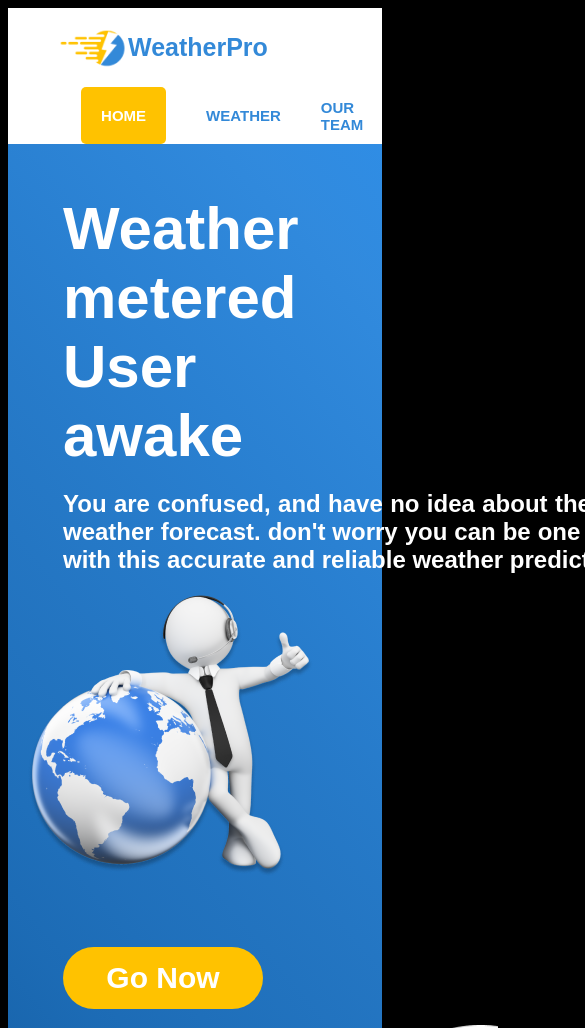
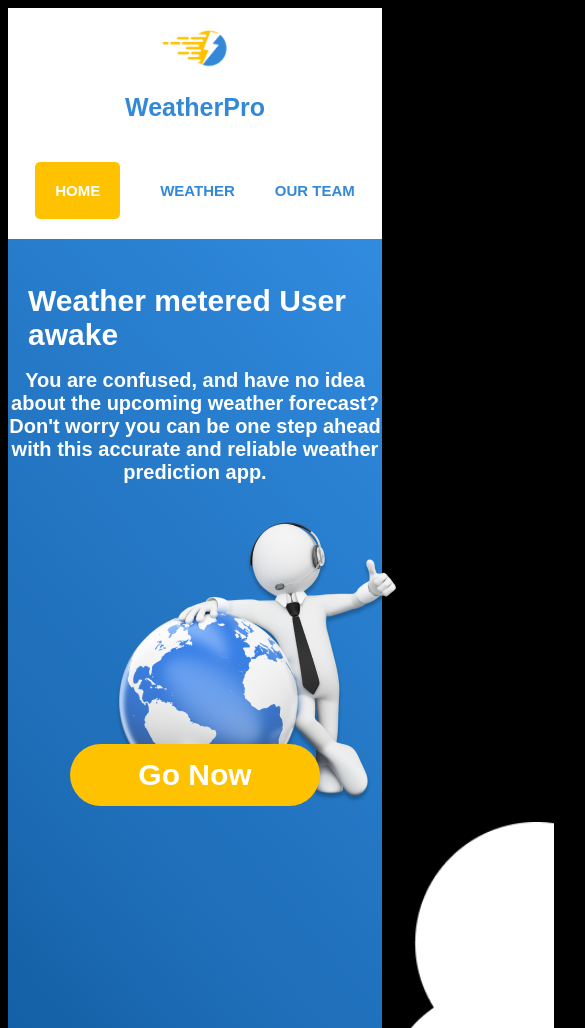
Before and after one commit to arinilhaqq/Kel1-WeatherPro, a plain HTML site: page index.html in a window 390 px wide. Shown: the top 1028 px of the page, 585 px wide, since content can reach past the window. Drawn offline with Linux system fonts and the light colour scheme; a web font is replaced by a local one.

Commit message:
Add media screen to responsive

```diff
--- a/index.css
+++ b/index.css
@@ -152,3 +152,84 @@ button:hover{
   padding: 20px;
   border-radius: 5px;
 }
+
+
+@media screen and (max-width: 768px) {
+  .navbar-container {
+    flex-direction: column;
+    justify-content: center;
+    align-items: center;
+  }
+
+  .logo img {
+    margin-top: 20px;
+    width: 70px;
+    padding-left: 0;
+  }
+
+  .navbar-container > .web-title,
+  .navbar-container > .menu {
+    margin: 20px 0;
+    width: 100%;
+    text-align: center;
+    justify-content: center;
+  }
+
+  .navbar-container > .menu {
+    padding: 0;
+  }
+
+  .intro-website {
+    font-size: 30px;
+  }
+
+  .h1 {
+    font-size: 30px;
+    max-width: 100%;
+    padding: 20px;
+    margin-bottom: 60px;
+  }
+
+  .h2 {
+    font-size: 20px;
+    max-width: 80%;
+    padding: 20px;
+    text-align: left;
+  }
+
+  .deskripsi {
+    margin-top: -120px;
+    flex-direction: column;
+    align-items: center;
+  }
+
+  .image-flex {
+    margin: 0 auto;
+    width: 200px;
+    margin-bottom: 20px;
+  }
+
+  .h2 {
+    padding-top: 40px;
+    text-align: center;
+    padding-left: 0;
+    width: 100%;
+    max-width: 400px;
+  }
+
+  .button {
+    justify-content: center;
+  }
+
+  button {
+    margin-left: 0;
+    margin-top: 40px;
+    width: 250px;
+  }
+
+  .image2-flex {
+    max-width: 70%;
+    max-height: none;
+    margin-bottom: 0;
+  }
+}
--- a/index.html
+++ b/index.html
@@ -28,7 +28,7 @@
             <section class="section-flex">
                 <div class="deskripsi">
                     <div class="text">
-                        <h2 class="h2">You are confused, and have no idea about the upcoming weather forecast. don't worry you can be one step ahead with this
+                        <h2 class="h2">You are confused, and have no idea about the upcoming weather forecast? Don't worry you can be one step ahead with this
                         accurate and reliable weather prediction app.</h2>
                     </div>
                     <div class="image-flex">
--- a/member2.css
+++ b/member2.css
@@ -159,3 +159,97 @@ img {
   font-size: 10px;
   text-align: end;
 }
+
+@media (max-width: 768px) {
+  .navbar-container {
+    flex-direction: column;
+    justify-content: center;
+    align-items: center;
+  }
+
+  .logo img {
+    margin-top: 20px;
+    width: 70px;
+    padding-left: 0;
+  }
+
+  .navbar-container > .web-title,
+  .navbar-container > .menu {
+    margin: 20px 0;
+    width: 100%;
+    text-align: center;
+    justify-content: center;
+  }
+
+  .navbar-container > .menu {
+    padding: 0;
+  }
+
+  .grid {
+    display: grid;
+    grid-template-columns: repeat(2, 1fr);
+    gap: 20px;
+    margin: 20px;
+  }
+
+  .grid > article {
+    width: 100%;
+  }
+
+  .grid > article img {
+    padding-top: 15px;
+    width: 150px;
+    height: 150px;
+  }
+
+  .grid h2 {
+    font-size: 20px;
+  }
+
+  .grid p {
+    font-size: 12px;
+  }
+
+  .grid button {
+    width: 80%;
+  }
+
+  .bawah p {
+    text-align: center;
+  }
+}
+
+@media (max-width: 480px) {
+  .grid {
+    display: grid;
+    grid-template-columns: repeat(2, 1fr);
+    gap: 20px;
+    margin: 20px;
+  }
+
+  .grid > article {
+    width: 100%;
+  }
+
+  .grid > article img {
+    padding-top: 15px;
+    width: 150px;
+    height: 150px;
+  }
+
+  .grid h2 {
+    font-size: 20px;
+  }
+
+  .grid p {
+    font-size: 12px;
+  }
+
+  .grid button {
+    width: 80%;
+  }
+
+  .bawah p {
+    text-align: center;
+  }
+}
--- a/weather.css
+++ b/weather.css
@@ -318,8 +318,6 @@ input::placeholder {
     font-size: 15px;
 }
 
-
-
 .forecastContainer {
     display: flex;
     flex-wrap: wrap;
@@ -382,3 +380,107 @@ input::placeholder {
   margin-left: 42.5%;
   width: 15%;
 }
+
+/* Media query for screens with a maximum width of 768px */
+@media screen and (max-width: 768px) {
+    .navbar-container {
+      flex-direction: column;
+      justify-content: center;
+      align-items: center;
+    }
+
+    .logo img {
+      margin-top: 20px;
+      width: 70px;
+      padding-left: 0;
+    }
+
+    .navbar-container > .web-title,
+    .navbar-container > .menu {
+      margin: 20px 0;
+      width: 100%;
+      text-align: center;
+      justify-content: center;
+    }
+
+    .navbar-container > .menu {
+      padding: 0;
+    }
+
+    .weather__search {
+      justify-content: center;
+    }
+
+    input {
+      width: 100%;
+    }
+
+    .weather__longlat {
+      margin-left: 20px;
+      width: 30%;
+    }
+
+    .sub_heading {
+      font-size: 14px;
+    }
+
+    .weather__info {
+      margin-left: auto;
+      margin-right: auto;
+      justify-content: center;
+      width: 90%;
+    }
+
+    .air_info {
+      display: flex;
+      justify-content: center;
+      margin-left: auto;
+      margin-right: auto;
+      width: 70%;
+    }
+
+    .sub_heading1 {
+      font-size: 14px;
+    }
+
+    .air_pollution_Info {
+      grid-template-columns: repeat(2, 1fr);
+      justify-content: center;
+      width: 90%;
+    }
+
+    .air_pollution_card {
+        padding: 10px;
+        width: 80%;
+    }
+
+    .air_pollution_card img {
+        width: 50px;
+    }
+
+    .forecastContainer .forecast {
+        padding: 5px 10px;
+        font-size: 12px;
+    }
+
+    .forecastIcons .icons {
+        margin: 0 5px;
+        padding: 5px;
+        width: calc(50% - 20px);
+    }
+
+    .image .imgClass {
+      width: 80%;
+      height: auto;
+    }
+
+    .menu a.active {
+      padding: 10px;
+    }
+
+    .air_info {
+      margin-left: 20px;
+      margin-right: 20px;
+      width: 70%;
+    }
+}
```
